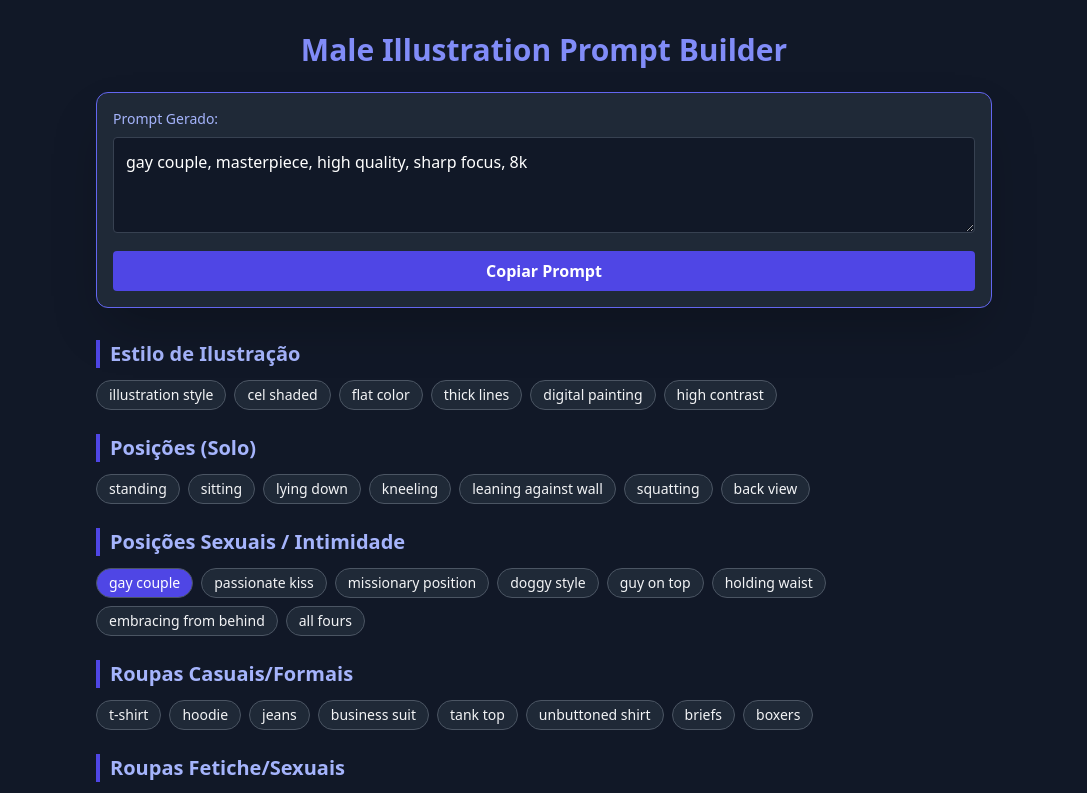
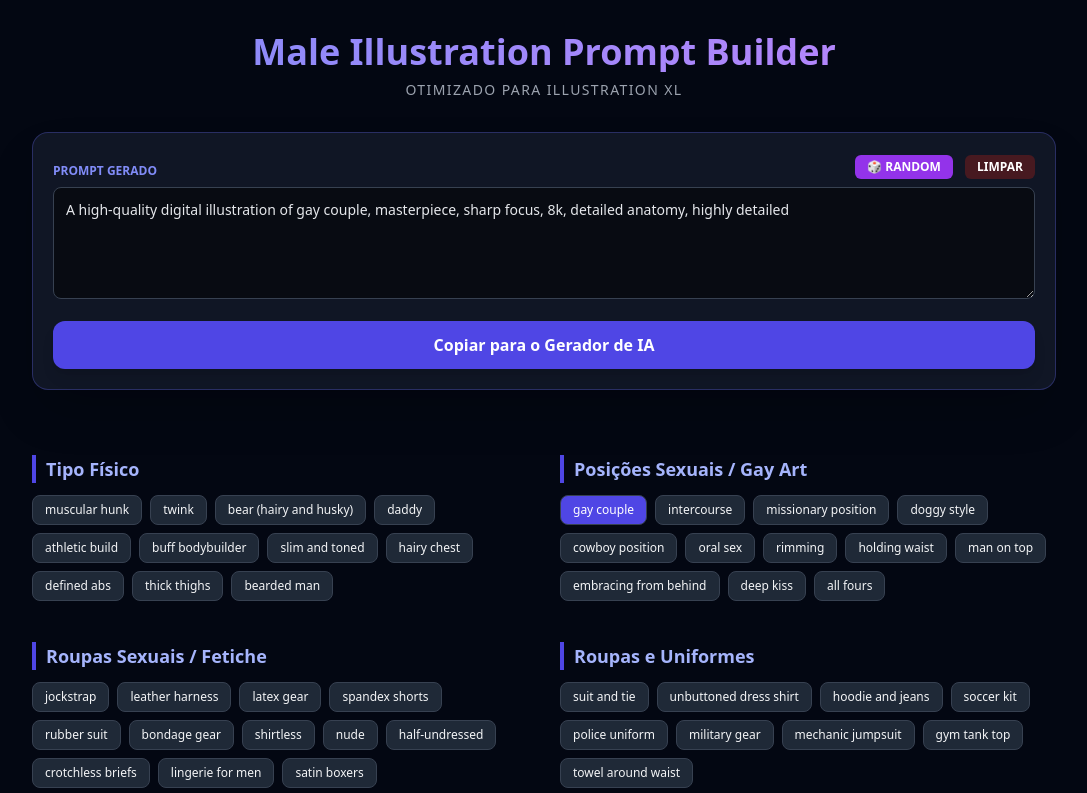
Before and after one commit to oscarmoscaoli/prompt_generator, a plain HTML site: page index.html in a window 1280 px wide. Both pictures are taken after a click on the button "gay couple". Shown: the top 793 px of the page, without its empty margins (96-1183 px from the left). Drawn offline with nearby package versions, Linux system fonts and the light colour scheme.

Commit message:
Update index.html

```diff
--- a/index.html
+++ b/index.html
@@ -3,53 +3,73 @@
 <head>
     <meta charset="UTF-8">
     <meta name="viewport" content="width=device-width, initial-scale=1.0">
-    <title>Prompt Builder - Illustration XL</title>
+    <title>Master Prompt Builder - Illustration XL</title>
     <script src="https://cdn.tailwindcss.com"></script>
     <style>
-        .active { background-color: #4f46e5 !important; color: white; }
-        .category-title { border-left: 4px solid #4f46e5; padding-left: 10px; margin-top: 20px; font-weight: bold; }
+        .active { background-color: #4f46e5 !important; color: white; ring: 2px solid #818cf8; }
+        .category-title { border-left: 4px solid #4f46e5; padding-left: 10px; margin-top: 25px; font-weight: bold; color: #a5b4fc; }
+        ::-webkit-scrollbar { width: 8px; }
+        ::-webkit-scrollbar-thumb { background: #374151; border-radius: 10px; }
     </style>
 </head>
-<body class="bg-gray-900 text-gray-100 p-8">
+<body class="bg-gray-950 text-gray-100 p-4 md:p-8">
 
-    <div class="max-w-4xl mx-auto">
-        <h1 class="text-3xl font-bold mb-6 text-center text-indigo-400">Male Illustration Prompt Builder</h1>
+    <div class="max-w-5xl mx-auto">
+        <h1 class="text-4xl font-extrabold mb-2 text-center text-transparent bg-clip-text bg-gradient-to-r from-indigo-400 to-purple-400">
+            Male Illustration Prompt Builder
+        </h1>
+        <p class="text-center text-gray-400 mb-8 text-sm uppercase tracking-widest">Otimizado para Illustration XL</p>
 
-        <div class="sticky top-4 bg-gray-800 p-4 rounded-xl shadow-2xl border border-indigo-500 mb-8 z-50">
-            <label class="block text-sm font-medium mb-2 text-indigo-300">Prompt Gerado:</label>
-            <textarea id="output" class="w-full bg-gray-900 border border-gray-700 rounded p-3 text-white h-24 mb-3" readonly></textarea>
-            <button onclick="copyPrompt()" class="w-full bg-indigo-600 hover:bg-indigo-700 text-white font-bold py-2 rounded transition">Copiar Prompt</button>
+        <div class="sticky top-4 bg-gray-900/95 backdrop-blur-md p-5 rounded-2xl shadow-2xl border border-indigo-500/30 mb-10 z-50">
+            <div class="flex justify-between items-end mb-2">
+                <label class="text-xs font-bold text-indigo-400 uppercase">Prompt Gerado</label>
+                <div class="space-x-2">
+                    <button onclick="randomize()" class="bg-purple-600 hover:bg-purple-500 text-white text-xs px-3 py-1 rounded-md font-bold transition">🎲 RANDOM</button>
+                    <button onclick="clearAll()" class="bg-red-900/50 hover:bg-red-800 text-white text-xs px-3 py-1 rounded-md font-bold transition">LIMPAR</button>
+                </div>
+            </div>
+            <textarea id="output" class="w-full bg-black/50 border border-gray-700 rounded-lg p-3 text-sm text-gray-200 h-28 mb-4 focus:ring-2 focus:ring-indigo-500 outline-none" placeholder="Selecione as opções abaixo..."></textarea>
+            <button onclick="copyPrompt()" class="w-full bg-indigo-600 hover:bg-indigo-500 text-white font-bold py-3 rounded-xl transition-all shadow-lg active:scale-95">Copiar para o Gerador de IA</button>
         </div>
 
-        <div id="builder">
+        <div id="builder" class="grid grid-cols-1 md:grid-cols-2 gap-x-8">
             </div>
     </div>
 
     <script>
         const categories = {
-            "Estilo de Ilustração": ["illustration style", "cel shaded", "flat color", "thick lines", "digital painting", "high contrast"],
-            "Posições (Solo)": ["standing", "sitting", "lying down", "kneeling", "leaning against wall", "squatting", "back view"],
-            "Posições Sexuais / Intimidade": ["gay couple", "passionate kiss", "missionary position", "doggy style", "guy on top", "holding waist", "embracing from behind", "all fours"],
-            "Roupas Casuais/Formais": ["t-shirt", "hoodie", "jeans", "business suit", "tank top", "unbuttoned shirt", "briefs", "boxers"],
-            "Roupas Fetiche/Sexuais": ["jockstrap", "leather harness", "latex gear", "spandex", "bulge focus", "shirtless", "nude", "half-undressed"],
-            "Cenário": ["bedroom", "dark alley", "gym", "bathroom", "outdoor park", "studio background", "neon lights"]
+            "Tipo Físico": ["muscular hunk", "twink", "bear (hairy and husky)", "daddy", "athletic build", "buff bodybuilder", "slim and toned", "hairy chest", "defined abs", "thick thighs", "bearded man"],
+
+            "Posições Sexuais / Gay Art": ["gay couple", "intercourse", "missionary position", "doggy style", "cowboy position", "oral sex", "rimming", "holding waist", "man on top", "embracing from behind", "deep kiss", "all fours"],
+
+            "Roupas Sexuais / Fetiche": ["jockstrap", "leather harness", "latex gear", "spandex shorts", "rubber suit", "bondage gear", "shirtless", "nude", "half-undressed", "crotchless briefs", "lingerie for men", "satin boxers"],
+
+            "Roupas e Uniformes": ["suit and tie", "unbuttoned dress shirt", "hoodie and jeans", "soccer kit", "police uniform", "military gear", "mechanic jumpsuit", "gym tank top", "towel around waist"],
+
+            "Ambientes": ["dark alleyway", "steamy shower", "luxury penthouse", "gym locker room", "outdoor forest", "leather bar", "neon cyberpunk street", "industrial warehouse", "messy bedroom", "underground club", "beach at night"],
+
+            "Posições Solo": ["standing", "sitting on chair", "lying on bed", "kneeling", "leaning against wall", "squatting", "back view", "showing bulge", "hand on crotch"],
+
+            "Estilo Visual": ["digital illustration", "flat color", "cel shaded", "thick lines", "anime style", "high contrast", "oil painting style", "vintage comic book"]
         };
 
-        const selections = {};
+        let selections = {};
 
         function renderButtons() {
             const container = document.getElementById('builder');
             for (const [category, options] of Object.entries(categories)) {
                 const div = document.createElement('div');
-                div.innerHTML = `<h3 class="category-title text-xl mb-3 text-indigo-300">${category}</h3>`;
+                div.className = "mb-4";
+                div.innerHTML = `<h3 class="category-title text-lg mb-3">${category}</h3>`;
                 const btnContainer = document.createElement('div');
-                btnContainer.className = "flex flex-wrap gap-2 mb-6";
+                btnContainer.className = "flex flex-wrap gap-2";
 
                 options.forEach(opt => {
                     const btn = document.createElement('button');
                     btn.innerText = opt;
-                    btn.className = "bg-gray-800 hover:bg-gray-700 border border-gray-600 px-3 py-1 rounded-full text-sm transition";
-                    btn.onclick = () => toggleOption(category, opt, btn);
+                    btn.id = `btn-${opt}`;
+                    btn.className = "bg-gray-800 hover:bg-gray-700 border border-gray-700 px-3 py-1.5 rounded-lg text-xs transition-all";
+                    btn.onclick = () => toggleOption(category, opt);
                     btnContainer.appendChild(btn);
                 });
                 div.appendChild(btnContainer);
@@ -57,36 +77,61 @@
             }
         }
 
-        function toggleOption(cat, opt, el) {
+        function toggleOption(cat, opt) {
             if (!selections[cat]) selections[cat] = new Set();
 
+            const btn = document.getElementById(`btn-${opt}`);
             if (selections[cat].has(opt)) {
                 selections[cat].delete(opt);
-                el.classList.remove('active');
+                if(btn) btn.classList.remove('active');
             } else {
                 selections[cat].add(opt);
-                el.classList.add('active');
+                if(btn) btn.classList.add('active');
             }
             updatePrompt();
         }
 
         function updatePrompt() {
             let finalPrompt = [];
-            for (const cat in selections) {
-                if (selections[cat].size > 0) {
+            const order = ["Tipo Físico", "Posições Sexuais / Gay Art", "Posições Solo", "Roupas Sexuais / Fetiche", "Roupas e Uniformes", "Ambientes", "Estilo Visual"];
+
+            order.forEach(cat => {
+                if (selections[cat] && selections[cat].size > 0) {
                     finalPrompt.push(Array.from(selections[cat]).join(", "));
                 }
+            });
+
+            const prefix = "A high-quality digital illustration of";
+            const suffix = "masterpiece, sharp focus, 8k, detailed anatomy, highly detailed";
+
+            document.getElementById('output').value = finalPrompt.length > 0
+                ? `${prefix} ${finalPrompt.join(", ")}, ${suffix}`
+                : "";
+        }
+
+        function randomize() {
+            clearAll();
+            for (const [category, options] of Object.entries(categories)) {
+                // Sorteia se essa categoria vai entrar no random (80% de chance)
+                if (Math.random() > 0.2) {
+                    const randomOption = options[Math.floor(Math.random() * options.length)];
+                    toggleOption(category, randomOption);
+                }
             }
-            // Adiciona qualidade padrão para Illustration XL
-            const suffix = "masterpiece, high quality, sharp focus, 8k";
-            document.getElementById('output').value = finalPrompt.join(", ") + (finalPrompt.length > 0 ? ", " + suffix : "");
+        }
+
+        function clearAll() {
+            selections = {};
+            document.querySelectorAll('button').forEach(btn => btn.classList.remove('active'));
+            updatePrompt();
         }
 
         function copyPrompt() {
             const copyText = document.getElementById("output");
+            if (!copyText.value) return alert("Selecione algo primeiro!");
             copyText.select();
             document.execCommand("copy");
-            alert("Prompt copiado!");
+            alert("Prompt copiado com sucesso!");
         }
 
         renderButtons();
```
